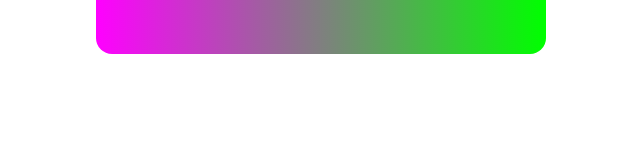
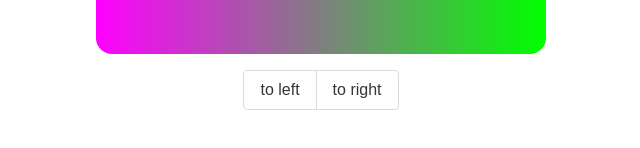
Before and after one commit to AgathePons/react_08_, a JavaScript app: page / in a window 1280 px wide. Shown: the part 404-552 px from the top of the page, without its empty margins (319-959 px from the left). Built offline with nearby package versions, Linux system fonts and the light colour scheme.

Commit message:
component direction buttons init

```diff
--- a/src/containers/App.js
+++ b/src/containers/App.js
@@ -3,6 +3,7 @@ import NbColors from './NbColors';
 import ColorButtons from './ColorButtons';
 import TextColors from './textColors';
 import GradientContainer from './GradientContainer';
+import DirectionButtons from './DirectionButtons';
 
 // == Composant
 function App() {
@@ -12,6 +13,7 @@ function App() {
       <ColorButtons />
       <TextColors />
       <GradientContainer />
+      <DirectionButtons />
     </div>
   );
 }
--- /dev/null
+++ b/src/containers/DirectionButtons.js
@@ -0,0 +1,21 @@
+// == Import
+import ButtonsList from '../components/ButtonsList/ButtonList';
+// == Component
+function DirectionButtons() {
+  return (
+    <ButtonsList
+      buttons={[
+        {
+          name: 'to left',
+          onClick: () => console.log('clic to left'),
+        },
+        {
+          name: 'to right',
+          onClick: () => console.log('clic to right'),
+        },
+      ]}
+    />
+  );
+}
+
+export default DirectionButtons;
```
